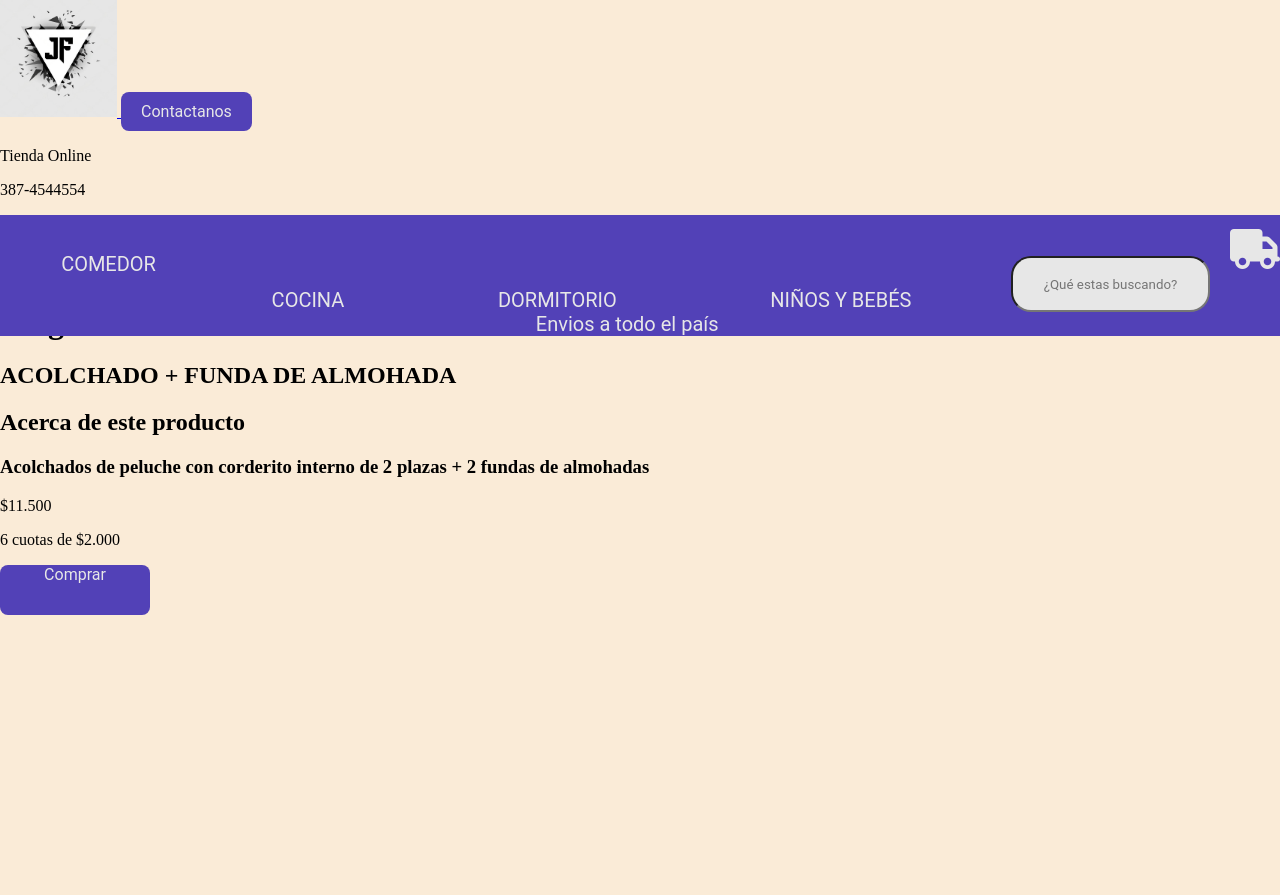
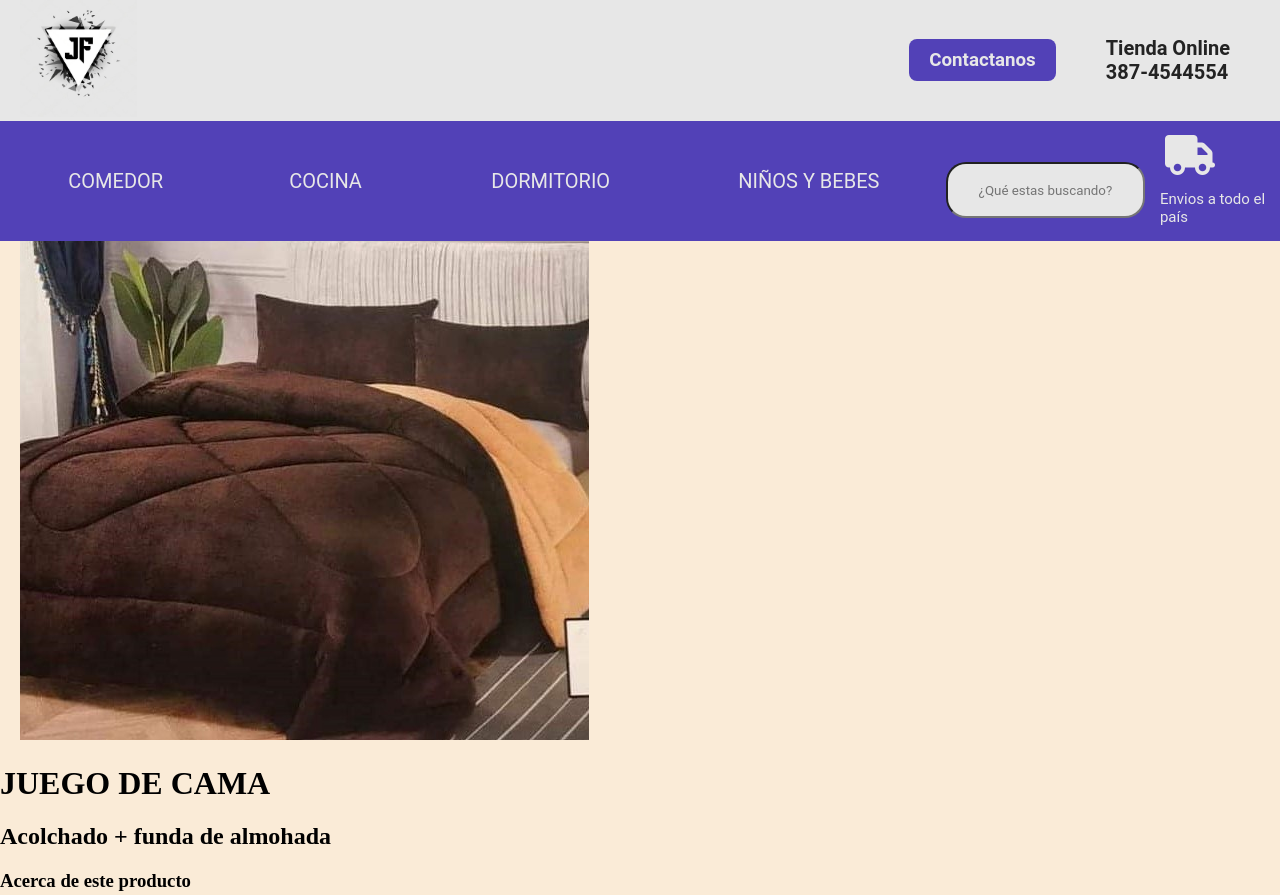
Before and after one commit to GaspachoGit/Proyecto-JYF, a website: page pages/acolchado.html in a window 1280 px wide. Shown: the top 895 px of the page. Before the commit the page ends 800 px from the top, so only its background shows below. Drawn offline with Linux system fonts and the light colour scheme.

Commit message:
acolchado

```diff
--- a/pages/acolchado.html
+++ b/pages/acolchado.html
@@ -12,45 +12,58 @@
   <title>Acolchado</title>
 </head>
 <body>
-  <nav class="nav">
-    <a href="./index.html">
+  <header class="cabecera">
+    <div class="conten1">
       <img class="logo" src="../img/291036490_415132203992038_1526319034416505397_n-transformed.jpeg" alt="Logo JYF">
-  </a>
-    <div class="boton">
-      <a href="./contactanos.html" class="vinculo">
+    </div>
+    <div class="conten">
+      <h3 class="boton">
+        <a href="./pages/contactanos.html" class="vinculo">
           <p>Contactanos</p>
         </a>
+      </h3>
     </div>
-      <p>Tienda Online</p>
-      <p>387-4544554</p>
+    <div class="conten">
+        <p class="dato">Tienda Online</p>
+        <p class="dato">387-4544554</p>
+    </div>
+  </header>
+
+    <nav class="barra">
+      <a href="pages/comedor.html" class="seccion">
+        <p class="ir">COMEDOR</p>
+      </a>
+
+      <a href="pages/cocina.html" class="seccion">
+        <p class="ir">COCINA</p>
+      </a>
+      <a href="pages/dormitorio.html" class="seccion">
+        <p class="ir">DORMITORIO</p>
+      </a>
+      <a href="pages/niñosybebes.html" class="seccion">
+        <p class="ir">NIÑOS Y BEBES</p>
+      </a>
 
 
-  </nav>
 
-
-  <nav class="barra">
-
-    <a href="./comedor.html" class="seccion">
-      <p class="ir">COMEDOR</p>
-      </a>
-    <p class="ir">COCINA</p>
-    <p class="ir">DORMITORIO</p>
-    <p class="ir">NIÑOS Y BEBÉS</p>
-    <section >
-      <forn action="#">
+      <section>
+        <forn  action="#">
           <input class="search" type="text" name="search" id="search" placeholder="¿Qué estas buscando?">
         </forn>
       </section>
+        <div clas="resp">
         <i class="fa-solid fa-truck"></i>
-    <p class="ir">Envios a todo el país</p>
+        <p class="info">Envios a todo el país</p>
+        </div>
+
     </nav>
     <div class="box">
-      <img class="acolchado" src="./fuente de imagenes/acolchado - copia.jpg" alt="Producto">
+      <img class="acolchado" src="../img/acolchado - copia.jpg" alt="Producto">
     </div>
     <div class="box">
-      <h1>Juego de cama</h1>
-      <h2>ACOLCHADO + FUNDA DE ALMOHADA</h2>
-      <h2>Acerca de este producto</h2>
+      <h1>JUEGO DE CAMA</h1>
+      <h2>Acolchado + funda de almohada</h2>
+      <h3>Acerca de este producto</h3>
       <h3>Acolchados de peluche con corderito interno de 2 plazas + 2 fundas de almohadas</h3>
       <p class="precio"> $11.500 </p>
       <p> 6 cuotas de $2.000 </p>
```
Also changed, not shown: pages/cocina.html (+4 -0 lines), pages/dormitorio.html (+4 -0 lines), pages/niñosybebes.html (+4 -0 lines), img/perrito.jpg (added). Lines whose indentation alone changed are shown as unchanged.
